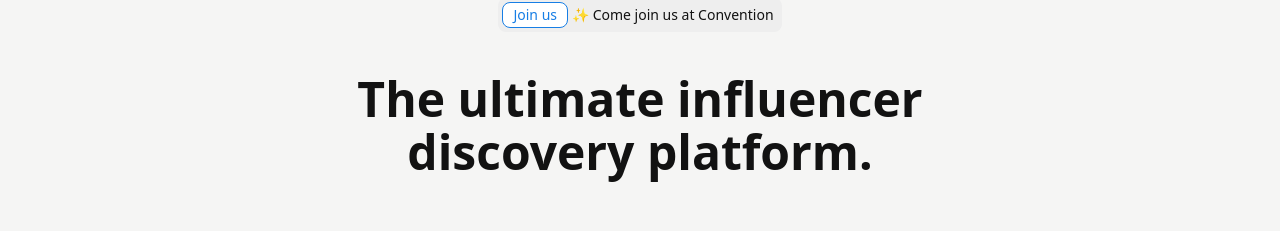
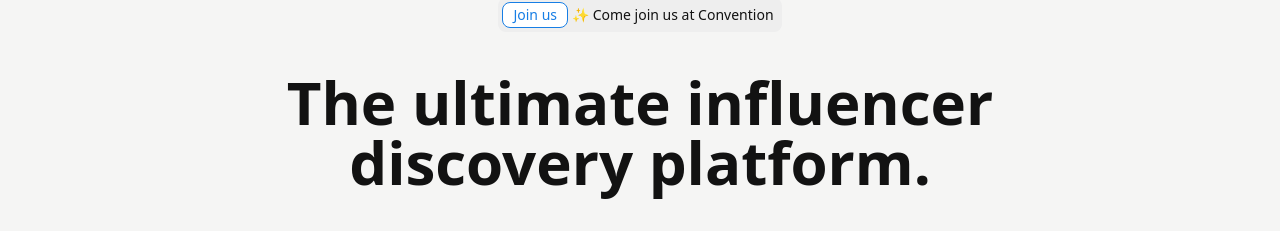
Before and after one commit to arielleon24/hero-responsive, a React (Create React App) app: page / in a window 1280 px wide. Shown: the part 122-353 px from the top of the page. Built offline with nearby package versions, Linux system fonts and the light colour scheme; a web font is replaced by a local one.

Commit message:
fixed minor issues with text color and size

```diff
--- a/src/components/heroMain/index.js
+++ b/src/components/heroMain/index.js
@@ -12,10 +12,10 @@ const [isLoaded, setIsLoaded] =useState(false)
     <main className="flex flex-col justify-center px-4 py-20 mx-auto w-full bg-appBackground leading-[140%] max-w-[480px] md:max-w-[1440px]">
       <BadgeGroup />
       <div className="flex flex-col gap-6 relative z-10">
-        <h1 className="flex mt-10 text-5xl mx-auto font-semibold text-center leading-[53px] text-neutralBlack md:max-w-[804px] md:leading-[]">
+        <h1 className="flex mt-10 text-5xl mx-auto font-semibold text-center leading-[53px] text-neutralBlack md:text-6xl md:max-w-[804px] md:leading-[]">
           The ultimate influencer discovery platform.
         </h1>
-        <p className="mt-6 text-lg text-center text-neutral-800">
+        <p className="mt-6 text-lg text-center text-neutralGrey">
           So good you'll keep it forever.
         </p>
         <button className='z-10 px-6 py-3 text-base text-white rounded border bg-neutralBlack duration-300 self-center hover:text-neutralBlack hover:bg-white hover:border-black transition-colors duration-800 hover:shadow-lg hover:scale-105'>
```
